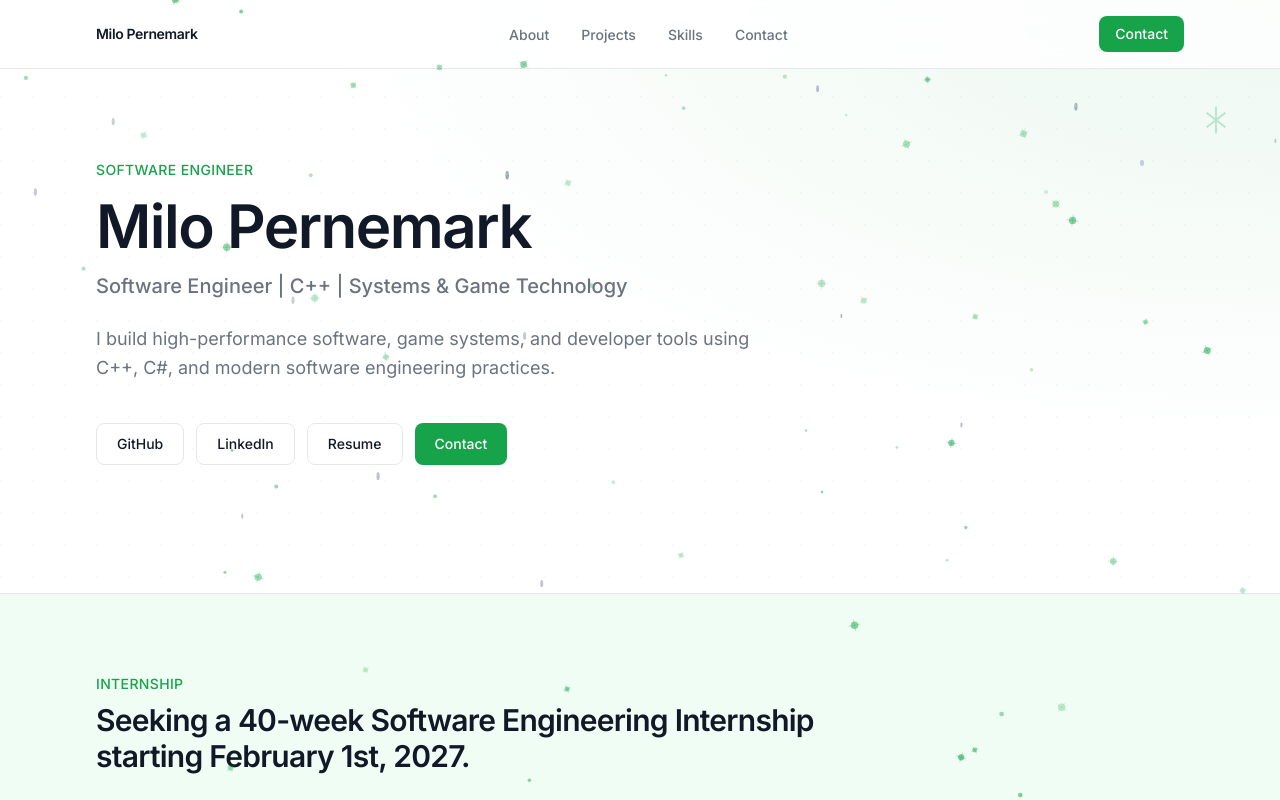
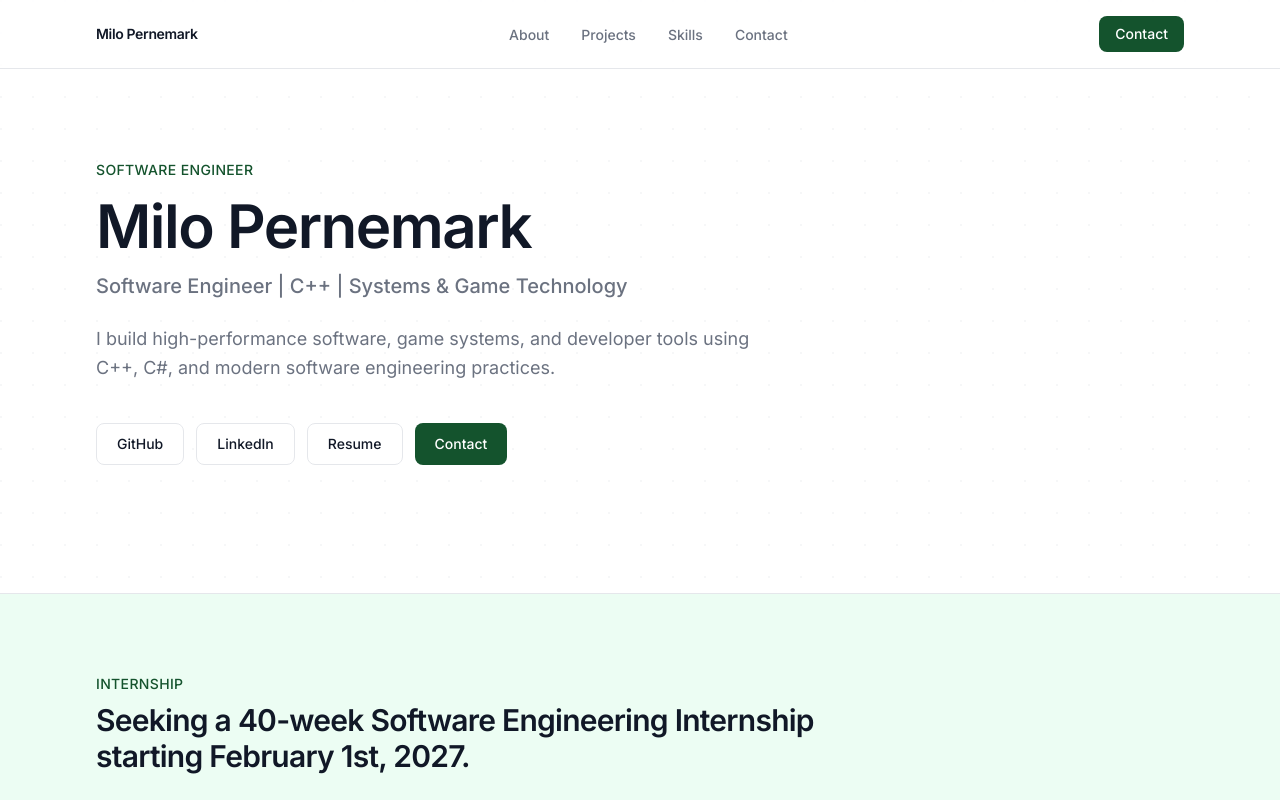
Before and after one commit to MiloPernemarkDEV/Portfolio, a React (Vite) app: page / in a window 1280 px wide. Shown: the top 800 px of the page. Built offline with nearby package versions, Linux system fonts and the light colour scheme.

Commit message:
Move snow down

```diff
--- a/src/App.tsx
+++ b/src/App.tsx
@@ -6,12 +6,10 @@ import { InternshipBanner } from "./components/InternshipBanner";
 import { Navbar } from "./components/Navbar";
 import { Projects } from "./components/Projects";
 import { Skills } from "./components/Skills";
-import { Snowfall } from "./components/Snowfall";
 
 export default function App() {
   return (
     <>
-      <Snowfall />
       <Navbar />
       <main>
         <Hero />
--- a/src/components/Contact.tsx
+++ b/src/components/Contact.tsx
@@ -1,9 +1,14 @@
 import { site } from "../data/site";
+import { Snowfall } from "./Snowfall";
 
 export function Contact() {
   return (
-    <section id="contact" className="bg-accent-light py-20 lg:py-28">
-      <div className="mx-auto max-w-6xl px-6 text-center lg:px-8">
+    <section id="contact" className="bg-white py-20 lg:py-28">
+      <div className="mx-auto max-w-6xl px-6 lg:px-8">
+        <div className="relative overflow-hidden rounded-2xl border border-border bg-accent-light px-6 py-16 text-center lg:px-16 lg:py-20">
+          <Snowfall />
+
+          <div className="relative z-10">
             <p className="mb-2 text-sm font-medium tracking-wide text-accent uppercase">
               Contact
             </p>
@@ -39,6 +44,8 @@ export function Contact() {
               </a>
             </div>
           </div>
+        </div>
+      </div>
     </section>
   );
 }
--- a/src/components/Hero.tsx
+++ b/src/components/Hero.tsx
@@ -19,27 +19,6 @@ export function Hero() {
         }}
         aria-hidden="true"
       />
-      <div
-        className="pointer-events-none absolute inset-0 bg-[radial-gradient(ellipse_at_top_right,rgba(22,163,74,0.08),transparent_55%)]"
-        aria-hidden="true"
-      />
-      <div
-        className="pointer-events-none absolute top-24 right-10 hidden h-40 w-40 lg:block"
-        aria-hidden="true"
-      >
-        <span className="hero-flake absolute top-6 right-10 h-2 w-2 rounded-full bg-accent/40" />
-        <span className="hero-flake-delay absolute top-16 right-24 h-1.5 w-1 rounded-full bg-slate-400/50" />
-        <span className="hero-flake absolute top-28 right-6 h-1 w-1 rounded-full bg-accent/30" />
-        <svg
-          className="hero-flake-delay absolute top-2 right-2 h-8 w-8 text-accent/25"
-          viewBox="0 0 24 24"
-          fill="none"
-          stroke="currentColor"
-          strokeWidth="1.4"
-        >
-          <path d="M12 2v20M4.9 6.5l14.2 11M4.9 17.5l14.2-11" />
-        </svg>
-      </div>
       <div className="relative mx-auto max-w-6xl px-6 lg:px-8">
         <div className="max-w-3xl">
           <p className="animate-fade-up mb-4 text-sm font-medium tracking-wide text-accent uppercase">
--- a/src/components/Snowfall.tsx
+++ b/src/components/Snowfall.tsx
@@ -18,10 +18,10 @@ function createParticle(width: number, height: number, scatter: boolean): Partic
     x: Math.random() * width,
     y: scatter ? Math.random() * height : -8,
     size: kind === "droplet" ? 1.4 + Math.random() * 1.8 : 1.2 + Math.random() * 2.6,
-    speed: kind === "droplet" ? 0.9 + Math.random() * 1.6 : 0.35 + Math.random() * 0.9,
-    drift: (Math.random() - 0.5) * 0.45,
+    speed: kind === "droplet" ? 0.7 + Math.random() * 1.2 : 0.28 + Math.random() * 0.7,
+    drift: (Math.random() - 0.5) * 0.4,
     phase: Math.random() * Math.PI * 2,
-    opacity: 0.18 + Math.random() * 0.38,
+    opacity: 0.22 + Math.random() * 0.42,
     kind,
   };
 }
@@ -32,6 +32,9 @@ export function Snowfall() {
   useEffect(() => {
     const canvas = canvasRef.current;
     if (!canvas) return;
+
+    const parent = canvas.parentElement;
+    if (!parent) return;
 
     const motionQuery = window.matchMedia("(prefers-reduced-motion: reduce)");
     if (motionQuery.matches) return;
@@ -47,21 +50,22 @@ export function Snowfall() {
 
     const resize = () => {
       const dpr = Math.min(window.devicePixelRatio || 1, 2);
-      width = window.innerWidth;
-      height = window.innerHeight;
+      const bounds = parent.getBoundingClientRect();
+      width = Math.max(1, Math.floor(bounds.width));
+      height = Math.max(1, Math.floor(bounds.height));
       canvas.width = Math.floor(width * dpr);
       canvas.height = Math.floor(height * dpr);
       canvas.style.width = `${width}px`;
       canvas.style.height = `${height}px`;
       ctx.setTransform(dpr, 0, 0, dpr, 0, 0);
 
-      const count = Math.round(Math.min(90, Math.max(42, width / 18)));
+      const count = Math.round(Math.min(55, Math.max(22, width / 22)));
       particles = Array.from({ length: count }, () => createParticle(width, height, true));
     };
 
     const drawFlake = (p: Particle) => {
       ctx.beginPath();
-      ctx.fillStyle = `rgba(22, 163, 74, ${p.opacity})`;
+      ctx.fillStyle = `rgba(55, 65, 81, ${p.opacity})`;
       ctx.arc(p.x, p.y, p.size, 0, Math.PI * 2);
       ctx.fill();
 
@@ -69,7 +73,7 @@ export function Snowfall() {
         ctx.save();
         ctx.translate(p.x, p.y);
         ctx.rotate(p.phase * 0.15);
-        ctx.strokeStyle = `rgba(22, 163, 74, ${p.opacity * 0.7})`;
+        ctx.strokeStyle = `rgba(31, 41, 55, ${p.opacity * 0.75})`;
         ctx.lineWidth = 0.7;
         ctx.beginPath();
         ctx.moveTo(-p.size * 1.6, 0);
@@ -83,12 +87,12 @@ export function Snowfall() {
 
     const drawDroplet = (p: Particle) => {
       ctx.beginPath();
-      ctx.fillStyle = `rgba(100, 116, 139, ${p.opacity + 0.08})`;
+      ctx.fillStyle = `rgba(75, 85, 99, ${p.opacity + 0.08})`;
       ctx.ellipse(p.x, p.y, p.size * 0.55, p.size * 1.35, 0, 0, Math.PI * 2);
       ctx.fill();
 
       ctx.beginPath();
-      ctx.fillStyle = `rgba(255, 255, 255, ${p.opacity * 0.9})`;
+      ctx.fillStyle = `rgba(255, 255, 255, ${p.opacity * 0.85})`;
       ctx.ellipse(
         p.x - p.size * 0.12,
         p.y - p.size * 0.35,
@@ -138,15 +142,16 @@ export function Snowfall() {
       }
     };
 
+    const observer = new ResizeObserver(resize);
+    observer.observe(parent);
     resize();
     frame = window.requestAnimationFrame(tick);
-    window.addEventListener("resize", resize);
     document.addEventListener("visibilitychange", onVisibility);
 
     return () => {
       running = false;
       window.cancelAnimationFrame(frame);
-      window.removeEventListener("resize", resize);
+      observer.disconnect();
       document.removeEventListener("visibilitychange", onVisibility);
     };
   }, []);
@@ -154,7 +159,7 @@ export function Snowfall() {
   return (
     <canvas
       ref={canvasRef}
-      className="pointer-events-none fixed inset-0 z-[60]"
+      className="pointer-events-none absolute inset-0 z-0"
       aria-hidden="true"
     />
   );
--- a/src/index.css
+++ b/src/index.css
@@ -1,10 +1,10 @@
 @import "tailwindcss";
 
 @theme {
-  --color-accent: #16a34a;
-  --color-accent-hover: #15803d;
-  --color-accent-light: #f0fdf4;
-  --color-accent-muted: #dcfce7;
+  --color-accent: #14532d;
+  --color-accent-hover: #052e16;
+  --color-accent-light: #ecfdf3;
+  --color-accent-muted: #bbf7d0;
   --color-surface: #f9fafb;
   --color-border: #e5e7eb;
   --color-text: #111827;
@@ -52,32 +52,3 @@ body {
 .animate-fade-up-delay-3 {
   animation: fade-up 0.6s ease-out 0.3s both;
 }
-
-@keyframes drift-down {
-  from {
-    transform: translate3d(0, -8px, 0);
-    opacity: 0;
-  }
-  12% {
-    opacity: 1;
-  }
-  to {
-    transform: translate3d(18px, 28px, 0);
-    opacity: 0.35;
-  }
-}
-
-.hero-flake {
-  animation: drift-down 7s ease-in-out infinite;
-}
-
-.hero-flake-delay {
-  animation: drift-down 9s ease-in-out 1.4s infinite;
-}
-
-@media (prefers-reduced-motion: reduce) {
-  .hero-flake,
-  .hero-flake-delay {
-    animation: none;
-  }
-}
```
Lines whose indentation alone changed are shown as unchanged.
